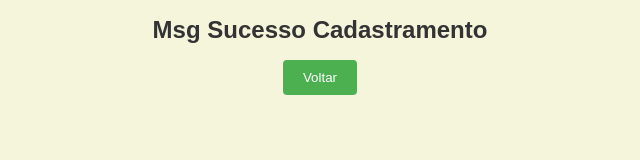
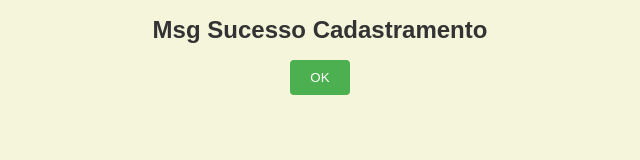
Before and after one commit to anapaulacostacurta-ifpr/meuPrimeiroProjetoHTML, a plain HTML site: page cadastramento.html in a window 1280 px wide. Shown: the full height of the page, 320-960 px from the left. Drawn offline with Linux system fonts and the light colour scheme.

Commit message:
Update cadastramento.html

```diff
--- a/cadastramento.html
+++ b/cadastramento.html
@@ -9,7 +9,7 @@
 <body>
   <form method="./index.html" action="post">
     <h1>Msg Sucesso Cadastramento</h1>
-    <button type="button" onclick="location.href='index.html'">Voltar</button>
+    <button type="button" onclick="location.href='index.html'">OK</button>
     </p>
   </form>
 </body>
```
